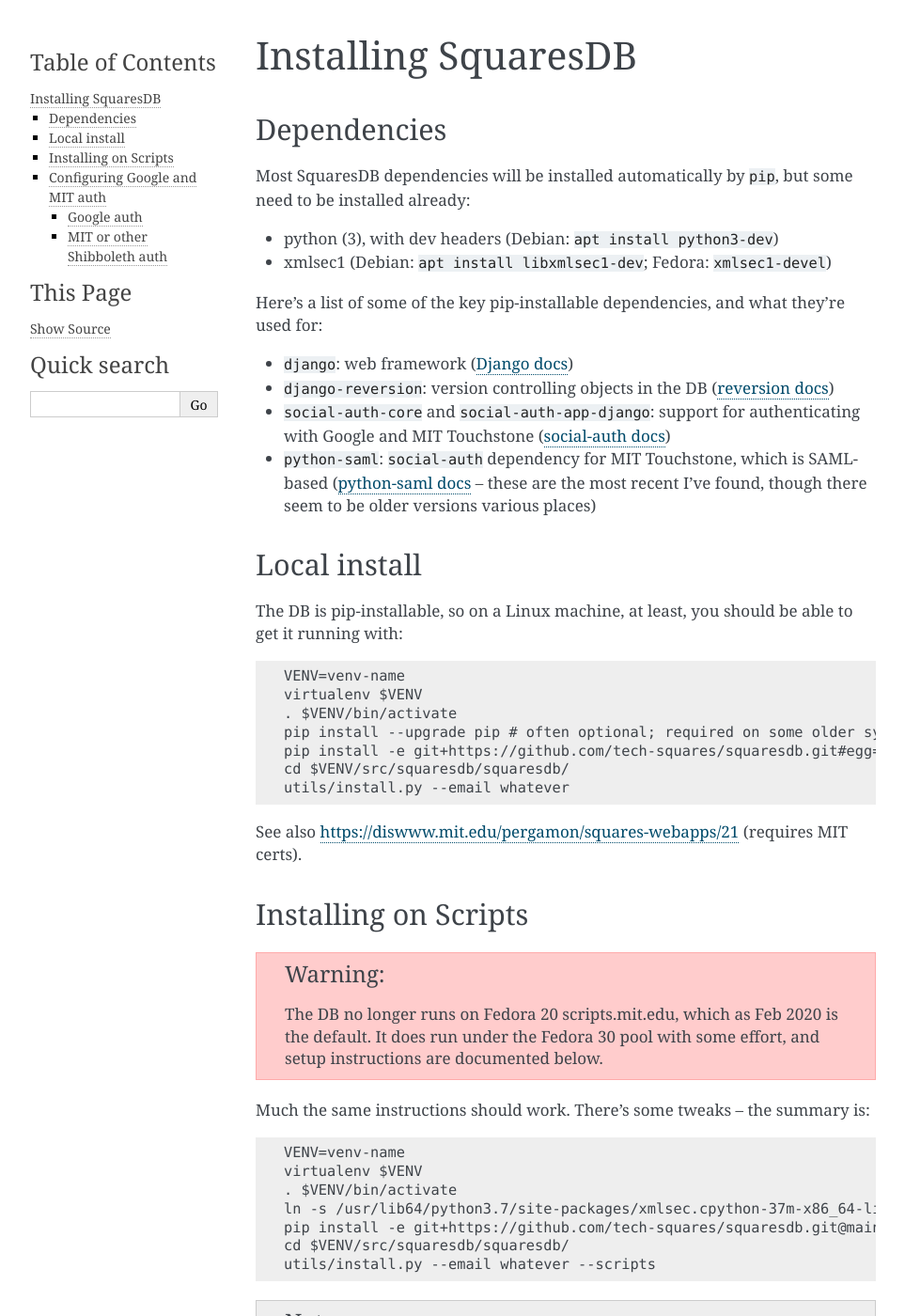
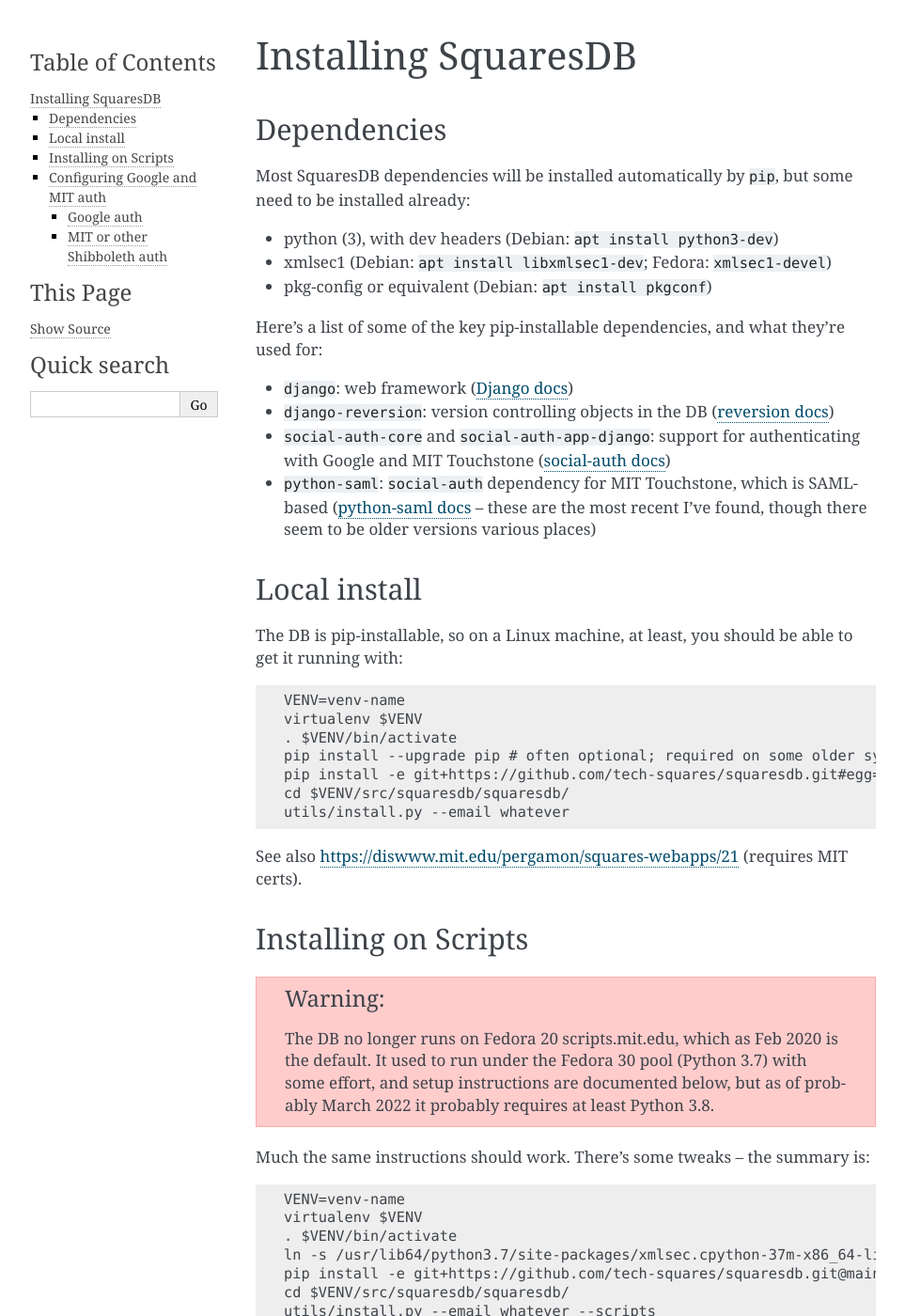
Before and after one commit to tech-squares/squaresdb, a Sphinx documentation site: the page built from docs/installing.rst, in a window 1280 px wide and 1400 px high. Shown: the whole window at 94% size, without its empty margins (148-1111 px from the left). Built offline with Sphinx 7.4.7, drawn with Linux system fonts in a browser that asks for light colours; pages that are not in the unit, such as notebooks, are missing from menus.

Commit message:
docs: Updates from reading the install docs again

```diff
--- a/docs/installing.rst
+++ b/docs/installing.rst
@@ -8,6 +8,7 @@
 
 - python (3), with dev headers (Debian: ``apt install python3-dev``)
 - xmlsec1 (Debian: ``apt install libxmlsec1-dev``; Fedora: ``xmlsec1-devel``)
+- pkg-config or equivalent (Debian: ``apt install pkgconf``)
 
 Here's a list of some of the key pip-installable dependencies, and what they're
 used for:
@@ -45,7 +46,7 @@
 Installing on Scripts
 ---------------------
 
-.. warning:: The DB no longer runs on Fedora 20 scripts.mit.edu, which as Feb 2020 is the default. It does run under the Fedora 30 pool with some effort, and setup instructions are documented below.
+.. warning:: The DB no longer runs on Fedora 20 scripts.mit.edu, which as Feb 2020 is the default. It used to run under the Fedora 30 pool (Python 3.7) with some effort, and setup instructions are documented below, but as of probably March 2022 it probably requires at least Python 3.8.
 
 Much the same instructions should work. There's some tweaks -- the summary is::
 
```
